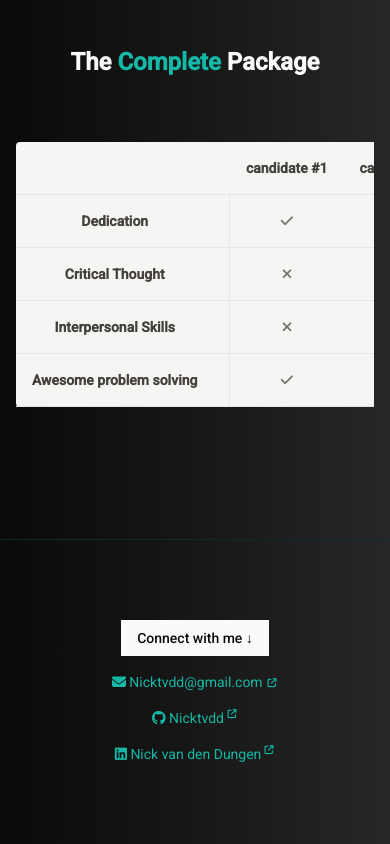
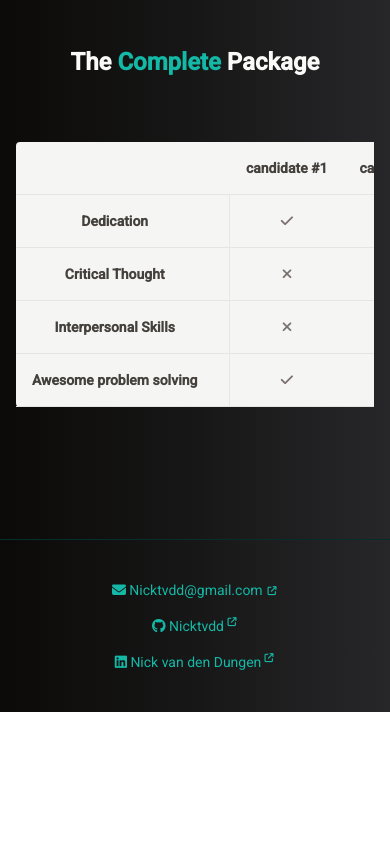
Before and after one commit to Nicktvdd/portfolio, a SvelteKit app: page / in a window 390 px wide. Shown: the part 3669-4513 px from the top of the page. After the commit the page ends 4381 px from the top, so only its background shows below. Built offline with nearby package versions, Linux system fonts and the light colour scheme; what tailwindcss-animated would draw is missing.

Commit message:
Removed weird button footer

```diff
--- a/src/components/Footer.svelte
+++ b/src/components/Footer.svelte
@@ -1,10 +1,7 @@
 <footer
-  class="py-20 sm:py-32 bg-stone border-t border-solid border-teal-950
+  class="py-10 sm:py-16 bg-stone border-t border-solid border-teal-950
 flex flex-col gap-4 sm:gap8 justify-center items-center"
 >
-  <p class="px-4 py-2 bg-stone-50 text-stone-950 font-medium">
-    Connect with me &darr;
-  </p>
   <div class="flex flex-col gap-4 items-center justify-center">
     <p>
       <a
```
